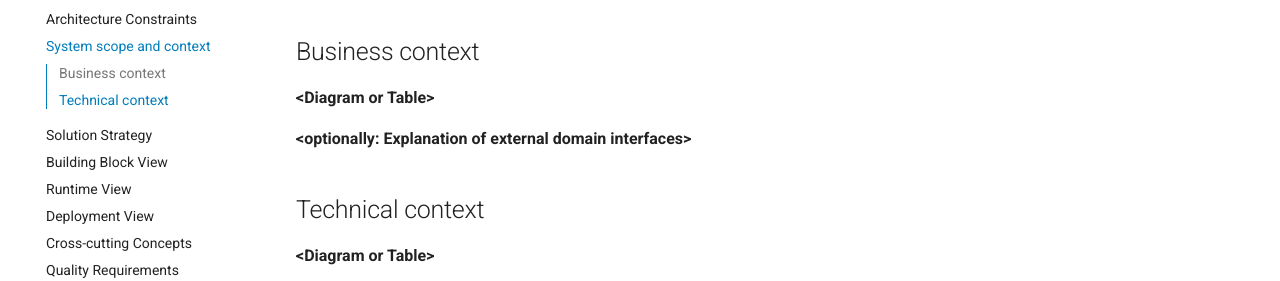
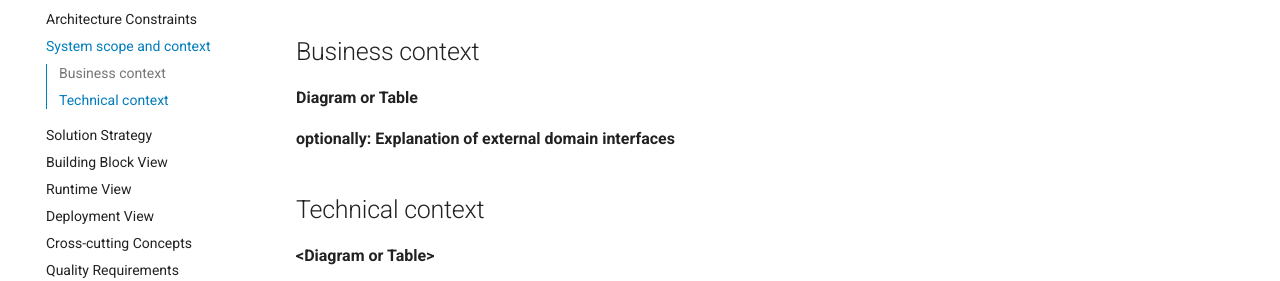
Before and after one commit to clap-demo/refarch-001, an MkDocs documentation site: the page built from docs/system-design/03_system_scope_and_context.md, in a window 1280 px wide. Shown: the part 194-475 px from the top of the page. Built offline with MkDocs 1.6.1 and Material for MkDocs 9.7.7, drawn with Linux system fonts in a browser that asks for light colours; comment, search, counter and statistics services are not loaded; the version menu is left out; part of the change alters nothing that is shown.

```diff
--- a/docs/system-design/03_system_scope_and_context.md
+++ b/docs/system-design/03_system_scope_and_context.md
@@ -1,14 +1,13 @@
 ---
 title: System scope and context
 ---
-
 # System scope and context
 
 ## Business context
 
-**&lt;Diagram or Table&gt;**
+**Diagram or Table**
 
-**&lt;optionally: Explanation of external domain interfaces&gt;**
+**optionally: Explanation of external domain interfaces**
 
 ## Technical context
 
```
